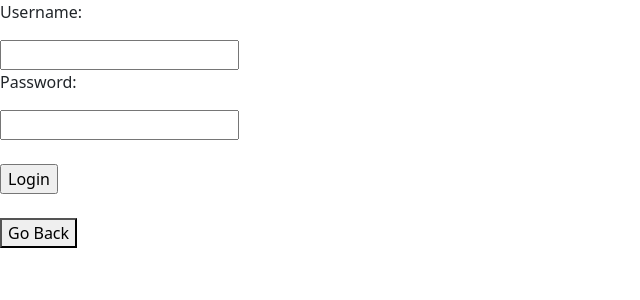
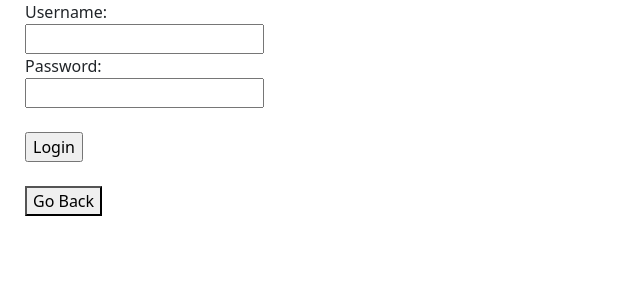
Before and after one commit to ZackPaz2023/CapstoneGroup, a Flask app: page /login in a window 1280 px wide. Shown: the top 300 px of the page, without its empty margins (0-640 px from the left). Run offline with Flask 2, Linux system fonts and the light colour scheme; data that the repository does not hold is empty.

Commit message:
added margin spacing to 'login.html'

```diff
--- a/templates/login.html
+++ b/templates/login.html
@@ -6,14 +6,32 @@
 
    <link href="https://cdn.jsdelivr.net/npm/bootstrap@5.2.2/dist/css/bootstrap.min.css" rel="stylesheet" integrity="sha384-Zenh87qX5JnK2Jl0vWa8Ck2rdkQ2Bzep5IDxbcnCeuOxjzrPF/et3URy9Bv1WTRi" crossorigin="anonymous">
    <script src="https://cdn.jsdelivr.net/npm/bootstrap@5.2.2/dist/js/bootstrap.bundle.min.js" integrity="sha384-OERcA2EqjJCMA+/3y+gxIOqMEjwtxJY7qPCqsdltbNJuaOe923+mo//f6V8Qbsw3" crossorigin="anonymous"></script>
+
+   <style>
+      input[type=text]{
+         margin-left: 25px;
+      }
+
+      input[type=submit]{
+         margin-left: 25px;
+      }
+
+      label{
+         margin-left: 25px;
+      }
+
+      button{
+        margin-left: 25px;
+        }
+   </style>
 </head>
 <body bgcolor="teal">
 
 <form action="/login" method="post">
-   <p>Username:</p>
+   <label>Username: </label><br>
    <input type="text" name="username" autocomplete="off">
    <br>
-   <p>Password:</p>
+   <label>Password: </label><br>
    <input type="text" name="password" autocomplete="off"><br><br>
    <input type="submit" value="Login" >
 </form>
```
